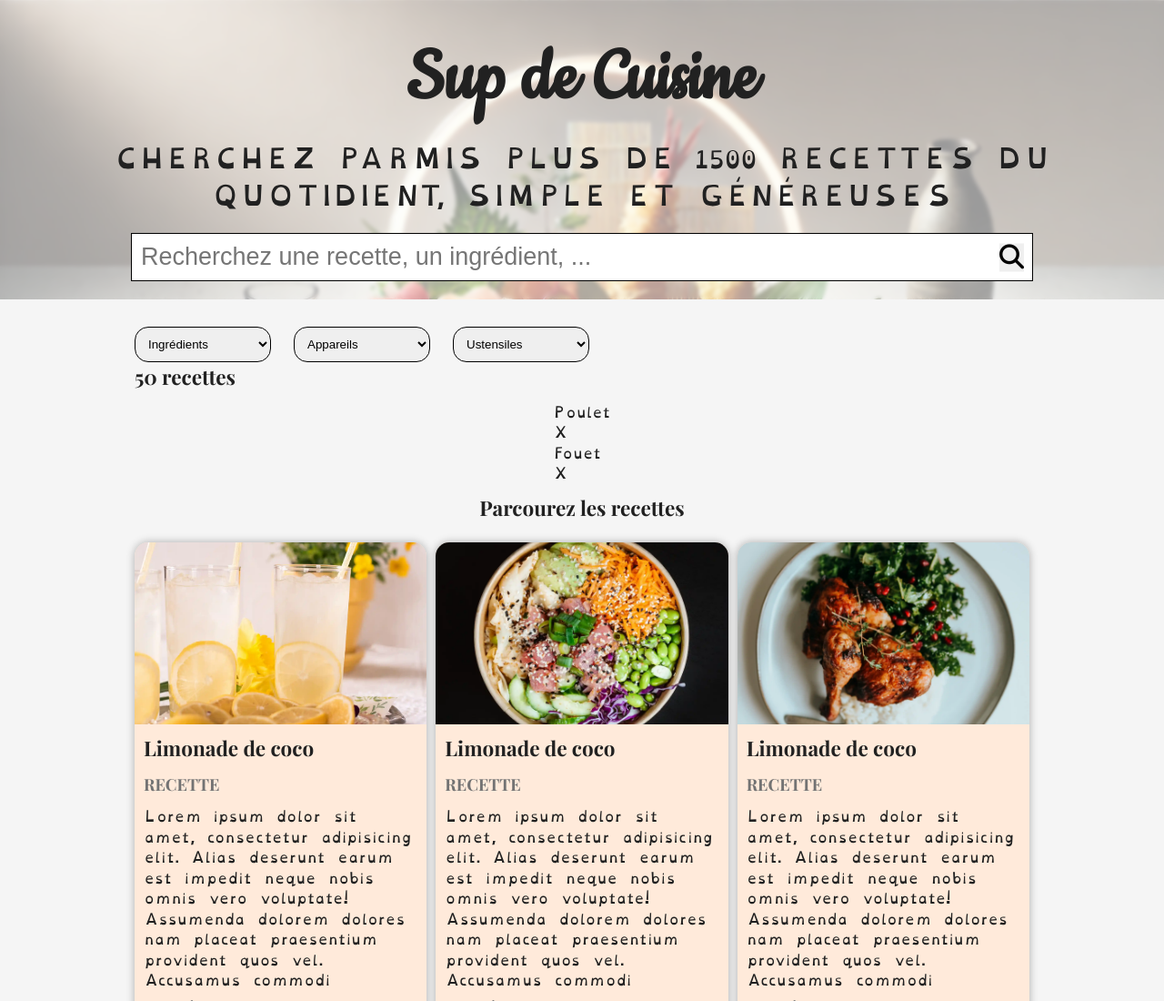
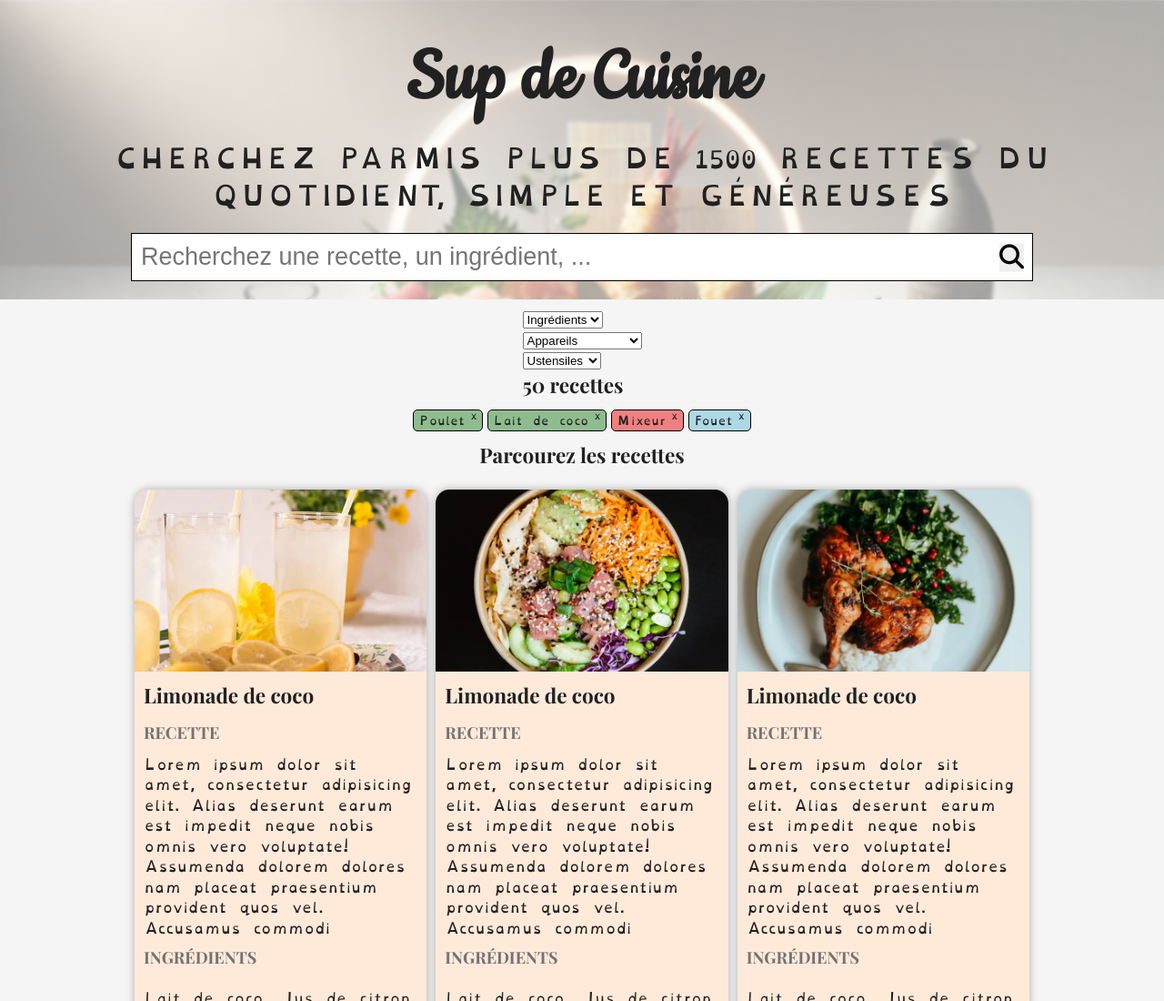
Before and after one commit to Brextiar/CPI_3-25_DEV_ISI_RENNES, a plain HTML site: page index.html in a window 1280 px wide. Shown: the top 1100 px of the page at 91% size. Drawn offline with nearby package versions, Linux system fonts and the light colour scheme; a web font is replaced by a local one.

Commit message:
cas of tag done

```diff
--- a/assets/css/index/filters.css
+++ b/assets/css/index/filters.css
@@ -1,23 +1,41 @@
 .filters {
+
+}
+
+.tag-container {
   display: flex;
-  flex-direction: column;
-  justify-content: space-between;
-  margin-top: 20px;
-  width: 100%;
-  /*TODO : faire le responsive pour la search barre*/
-  .input-container {
-    display: flex;
+  flex-wrap: wrap;
+  gap: 5px;
 
-    div {
-      width: 150px;
-      margin-right: 25px;
-
-      select {
-        border: 1px solid #000;
-        border-radius: 15px;
-        padding: 10px;
-        width: 100%;
-      }
-    }
+  :hover {
+    background-color: #ff0000;
+    color: #fff;
   }
 }
+
+.tag {
+  border : 1px solid #000;
+  cursor: pointer;
+  border-radius: 5px;
+  font-size: 0.8rem;
+  display: flex;
+  padding: 2px 5px 2px 5px;
+  width: fit-content;
+
+  :nth-child(2) {
+    font-size: 0.5rem;
+    margin-left: 5px;
+  }
+}
+
+.ingredient {
+  background-color: darkseagreen;
+}
+
+.devices {
+  background-color: lightcoral;
+}
+
+.utensils {
+  background-color: lightblue;
+}
--- a/index.html
+++ b/index.html
@@ -67,12 +67,20 @@
         <h2><span>50</span> recettes</h2>
       </div>
     </div>
-    <div>
-      <div>
+    <div class="tag-container">
+      <div class="tag ingredient">
         <p>Poulet</p>
         <p>X</p>
       </div>
-      <div>
+      <div class="tag ingredient">
+        <p>Lait de coco</p>
+        <p>X</p>
+      </div>
+      <div class="tag devices">
+        <p>Mixeur</p>
+        <p>X</p>
+      </div>
+      <div class="tag utensils">
         <p>Fouet</p>
         <p>X</p>
       </div>
```
